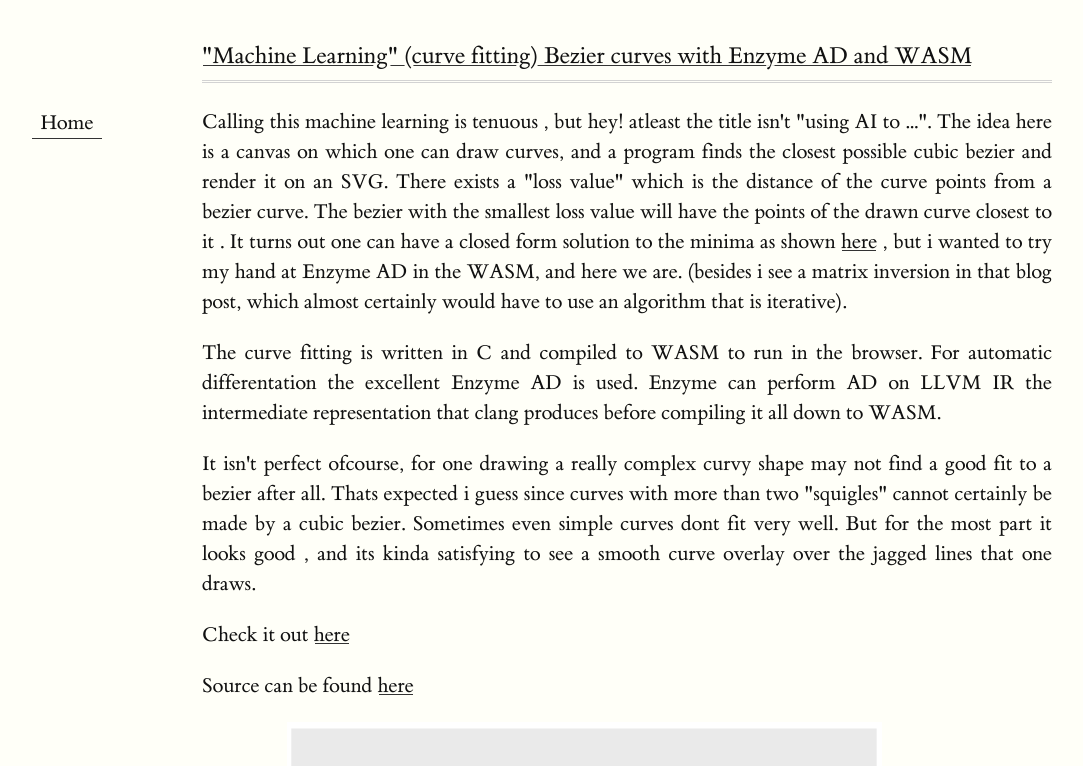
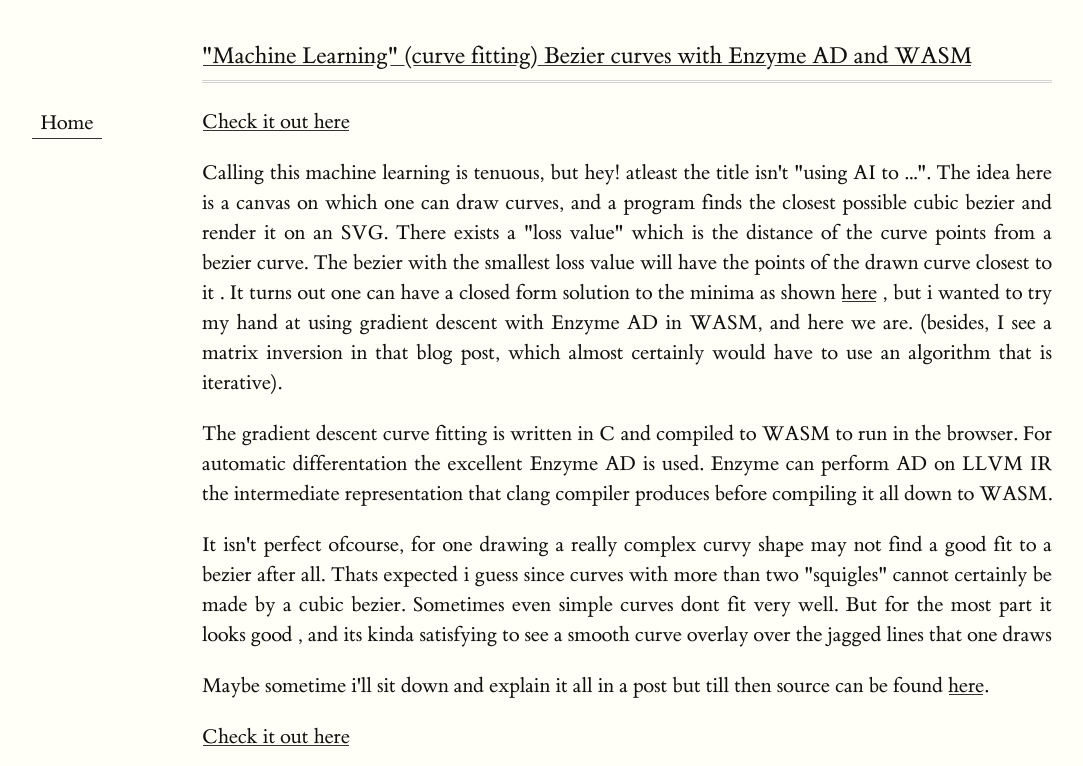
Before and after one commit to ArbitRandomUser/arbitrandomuser.github.io, a plain HTML site: page posts/freehandbezier/index.html in a window 1280 px wide. Shown: the top 766 px of the page, without its empty margins (63-1146 px from the left). Drawn offline with Linux system fonts and the light colour scheme.

Commit message:
commit Fri Oct 13 04:22:30 PM IST 2023

```diff
--- a/posts/freehandbezier/index.html
+++ b/posts/freehandbezier/index.html
@@ -31,11 +31,12 @@
 
 <!-- Content appended here -->
 <div class="franklin-content"><h1 id="machine_learning_curve_fitting_bezier_curves_with_enzyme_ad_and_wasm"><a href="#machine_learning_curve_fitting_bezier_curves_with_enzyme_ad_and_wasm" class="header-anchor">&quot;Machine Learning&quot; &#40;curve fitting&#41; Bezier curves with Enzyme AD and WASM</a></h1>
-<p>Calling this machine learning is tenuous , but hey&#33; atleast the title isn&#39;t &quot;using AI to ...&quot;. The idea here is a canvas on which one can draw curves, and a program finds the closest possible cubic bezier and render it on an SVG.  There exists a &quot;loss value&quot; which is the distance of the curve points from a bezier curve. The bezier with the smallest loss value will have the points of the drawn curve closest to it . It turns out one can have a closed form solution to the minima as shown <a href="https://www.jimherold.com/computer-science/best-fit-bezier-curve">here</a> , but i wanted to try my hand at Enzyme AD in the WASM, and here we are. &#40;besides i see a matrix inversion in that blog post, which almost certainly would have to use an algorithm that is iterative&#41;.</p>
-<p>The curve fitting is written in C and compiled to WASM to run in the browser. For automatic differentation the excellent Enzyme AD is used. Enzyme can perform AD on LLVM IR the intermediate representation that clang produces before compiling it all down to WASM.</p>
-<p>It isn&#39;t perfect ofcourse, for one drawing a really complex curvy shape may not find a good fit to a bezier after all. Thats expected i guess since curves with more than two &quot;squigles&quot; cannot certainly be made by a cubic bezier. Sometimes even simple curves dont fit very well. But for the most part it looks good , and its kinda satisfying to see a smooth curve overlay over the jagged lines that one draws.</p>
-<p>Check it out <a href="/thangs/freehandbezier">here</a></p>
-<p>Source can be found <a href="http://github.com/arbitrandomuser/freehandbezier">here</a></p>
+<p><a href="/thangs/freehandbezier">Check it out here</a></p>
+<p>Calling this machine learning is tenuous, but hey&#33; atleast the title isn&#39;t &quot;using AI to ...&quot;. The idea here is a canvas on which one can draw curves, and a program finds the closest possible cubic bezier and render it on an SVG.  There exists a &quot;loss value&quot; which is the distance of the curve points from a bezier curve. The bezier with the smallest loss value will have the points of the drawn curve closest to it . It turns out one can have a closed form solution to the minima as shown <a href="https://www.jimherold.com/computer-science/best-fit-bezier-curve">here</a> , but i wanted to try my hand at using gradient descent with Enzyme AD in WASM, and here we are. &#40;besides, I see a matrix inversion in that blog post, which almost certainly would have to use an algorithm that is iterative&#41;.</p>
+<p>The gradient descent curve fitting is written in C and compiled to WASM to run in the browser. For automatic differentation the excellent Enzyme AD is used. Enzyme can perform AD on LLVM IR the intermediate representation that clang compiler produces before compiling it all down to WASM.</p>
+<p>It isn&#39;t perfect ofcourse, for one drawing a really complex curvy shape may not find a good fit to a bezier after all. Thats expected i guess since curves with more than two &quot;squigles&quot; cannot certainly be made by a cubic bezier. Sometimes even simple curves dont fit very well. But for the most part it looks good , and its kinda satisfying to see a smooth curve overlay over the jagged lines that one draws</p>
+<p>Maybe sometime i&#39;ll sit down and explain it all in a post but till then source can be found <a href="http://github.com/arbitrandomuser/freehandbezier">here</a>. </p>
+<p><a href="/thangs/freehandbezier">Check it out here</a></p>
 <p><img src="/assets/bezier.png" alt="" /></p>
 <div class="page-foot">
   <div class="copyright">
```
